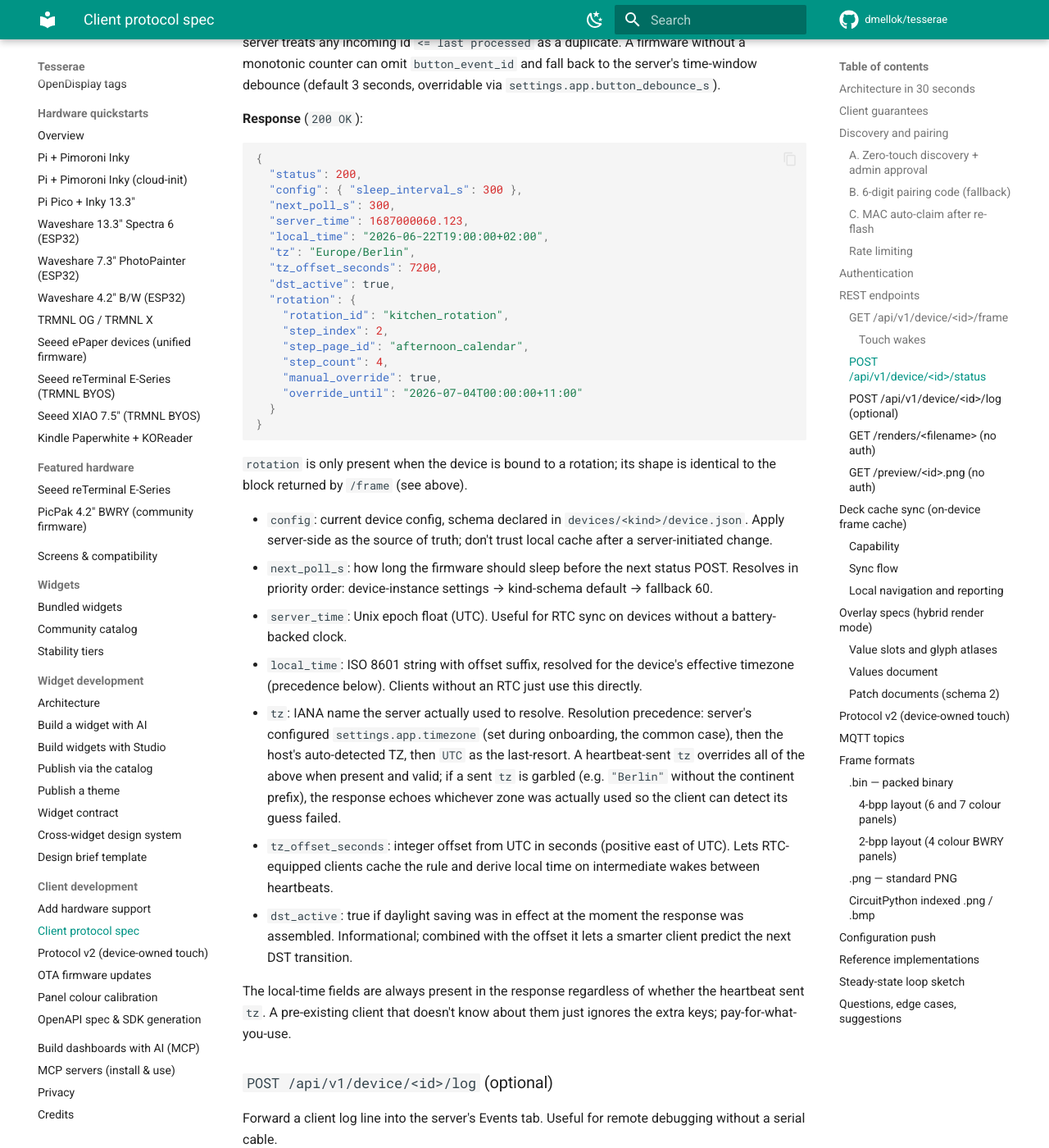
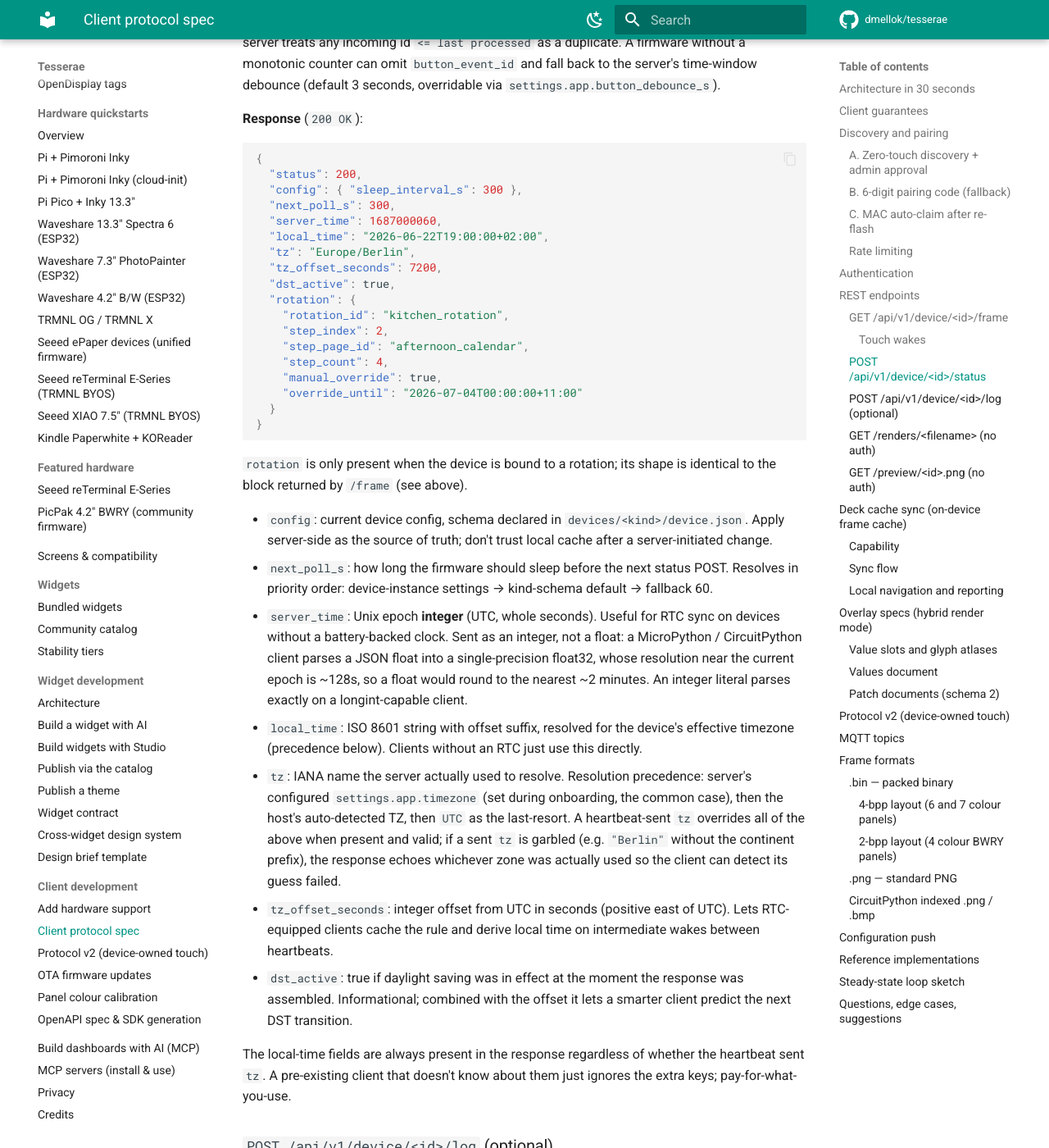
Before and after one commit to dmellok/tesserae, an MkDocs documentation site: the page built from docs/dev/client-protocol.md, in a window 1280 px wide and 1400 px high, scrolled down 12893 px. Shown: the whole window at 82% size. Built offline with MkDocs 1.6.1 and Material for MkDocs 9.7.7, drawn with Linux system fonts in a browser that asks for light colours; comment, search, counter and statistics services are not loaded.

Commit message:
fix: emit server_time as an integer epoch (#143)
/status and /register sent server_time as a float. A MicroPython /
CircuitPython client parses a JSON float into a single-precision float32,
whose resolution near the current epoch is ~128s, so the value rounded to the
nearest ~2 minutes (varying ahead or behind). Emit whole seconds as an integer
literal, which parses exactly on a longint-capable client, and update the
client-protocol docs to match.

```diff
--- a/docs/dev/client-protocol.md
+++ b/docs/dev/client-protocol.md
@@ -557,7 +557,7 @@ overridable via `settings.app.button_debounce_s`).
   "status": 200,
   "config": { "sleep_interval_s": 300 },
   "next_poll_s": 300,
-  "server_time": 1687000060.123,
+  "server_time": 1687000060,
   "local_time": "2026-06-22T19:00:00+02:00",
   "tz": "Europe/Berlin",
   "tz_offset_seconds": 7200,
@@ -583,8 +583,12 @@ above).
 - `next_poll_s`: how long the firmware should sleep before the next
   status POST. Resolves in priority order: device-instance settings →
   kind-schema default → fallback 60.
-- `server_time`: Unix epoch float (UTC). Useful for RTC sync on
-  devices without a battery-backed clock.
+- `server_time`: Unix epoch **integer** (UTC, whole seconds). Useful
+  for RTC sync on devices without a battery-backed clock. Sent as an
+  integer, not a float: a MicroPython / CircuitPython client parses a
+  JSON float into a single-precision float32, whose resolution near the
+  current epoch is ~128s, so a float would round to the nearest ~2
+  minutes. An integer literal parses exactly on a longint-capable client.
 - `local_time`: ISO 8601 string with offset suffix, resolved for the
   device's effective timezone (precedence below). Clients without an
   RTC just use this directly.
```
Also changed, not shown: docs/install/rest-transport.md (+1 -1 lines), 2 other files.
